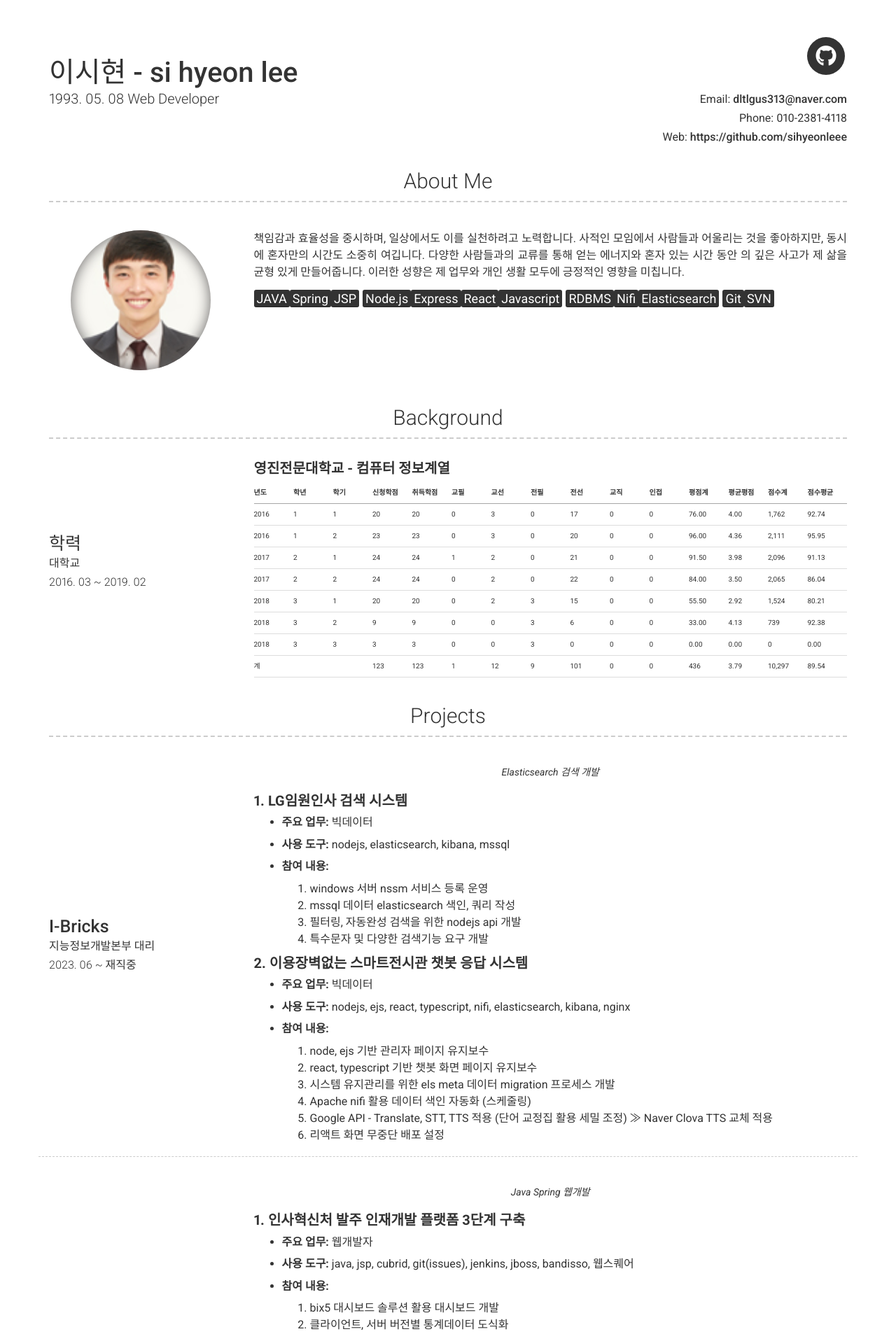
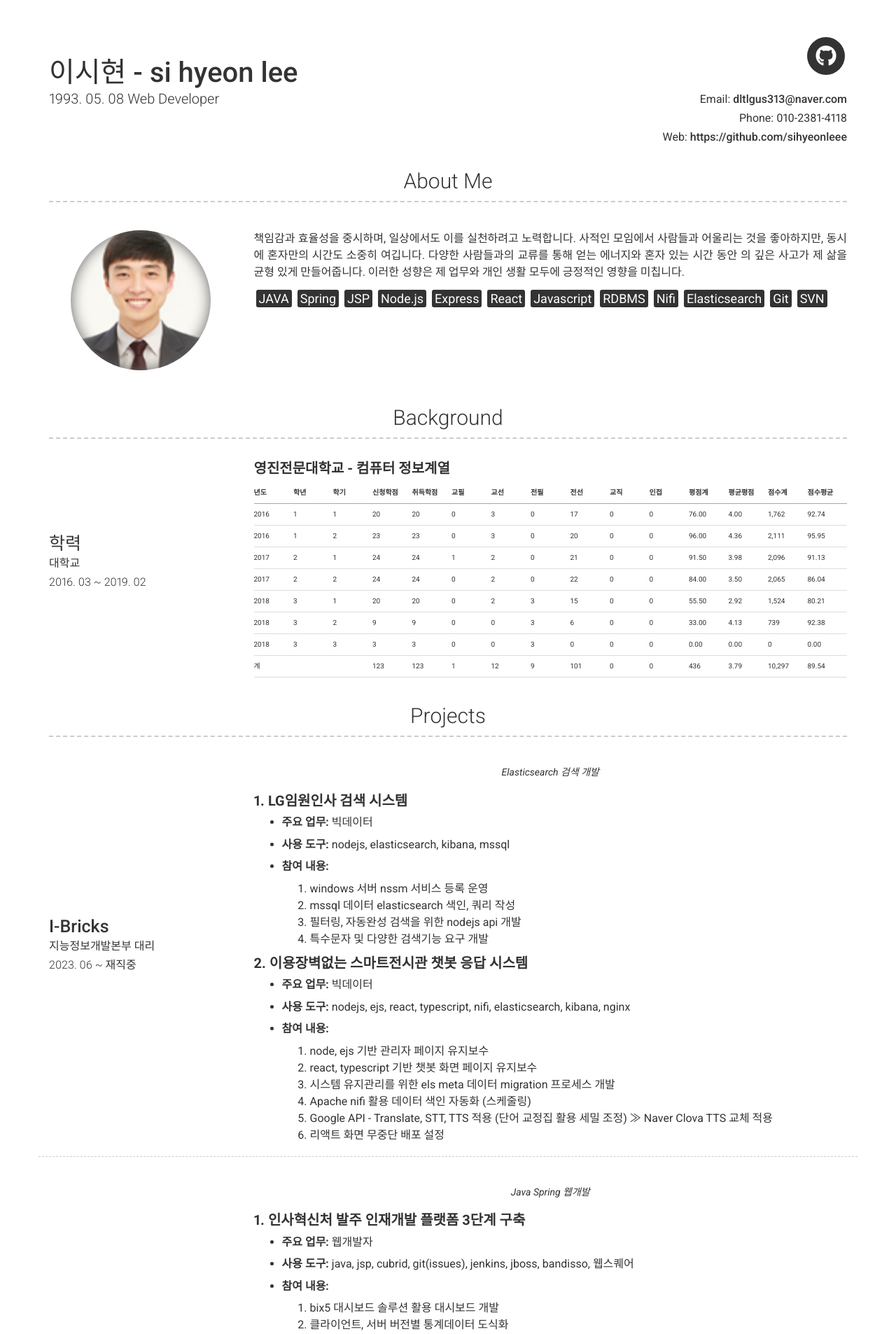
Before and after one commit to sihyeonleee/sihyeonleee.github.io, a Jekyll site: the page built from index.md, in a window 1280 px wide. Shown: the top 1906 px of the page at 70% size. Built offline with Jekyll 4.4.1, drawn with Linux system fonts in a browser that asks for light colours; nearby versions of some CDN libraries.

Commit message:
no message

```diff
--- a/_config.yml
+++ b/_config.yml
@@ -58,10 +58,18 @@ about_content: | # this will include new lines to allow paragraphs
     의 깊은 사고가 제 삶을 균형 있게 만들어줍니다. 이러한 성향은 제 업무와 개인
     생활 모두에 긍정적인 영향을 미칩니다.
     <div style="font-size: 200%; margin-top:10px">
-      <mark>JAVA</mark><mark>Spring</mark><mark>JSP</mark>
-      <mark>Node.js</mark><mark>Express</mark><mark>React</mark><mark>Javascript</mark>
-      <mark>RDBMS</mark><mark>Nifi</mark><mark>Elasticsearch</mark>
-      <mark>Git</mark><mark>SVN</mark>
+      <mark style="margin-left:3px;">JAVA</mark>
+      <mark style="margin-left:3px;">Spring</mark>
+      <mark style="margin-left:3px;">JSP</mark>
+      <mark style="margin-left:3px;">Node.js</mark>
+      <mark style="margin-left:3px;">Express</mark>
+      <mark style="margin-left:3px;">React</mark>
+      <mark style="margin-left:3px;">Javascript</mark>
+      <mark style="margin-left:3px;">RDBMS</mark>
+      <mark style="margin-left:3px;">Nifi</mark>
+      <mark style="margin-left:3px;">Elasticsearch</mark>
+      <mark style="margin-left:3px;">Git</mark>
+      <mark style="margin-left:3px;">SVN</mark>
     </div>
 content:
   - title: Background
```
